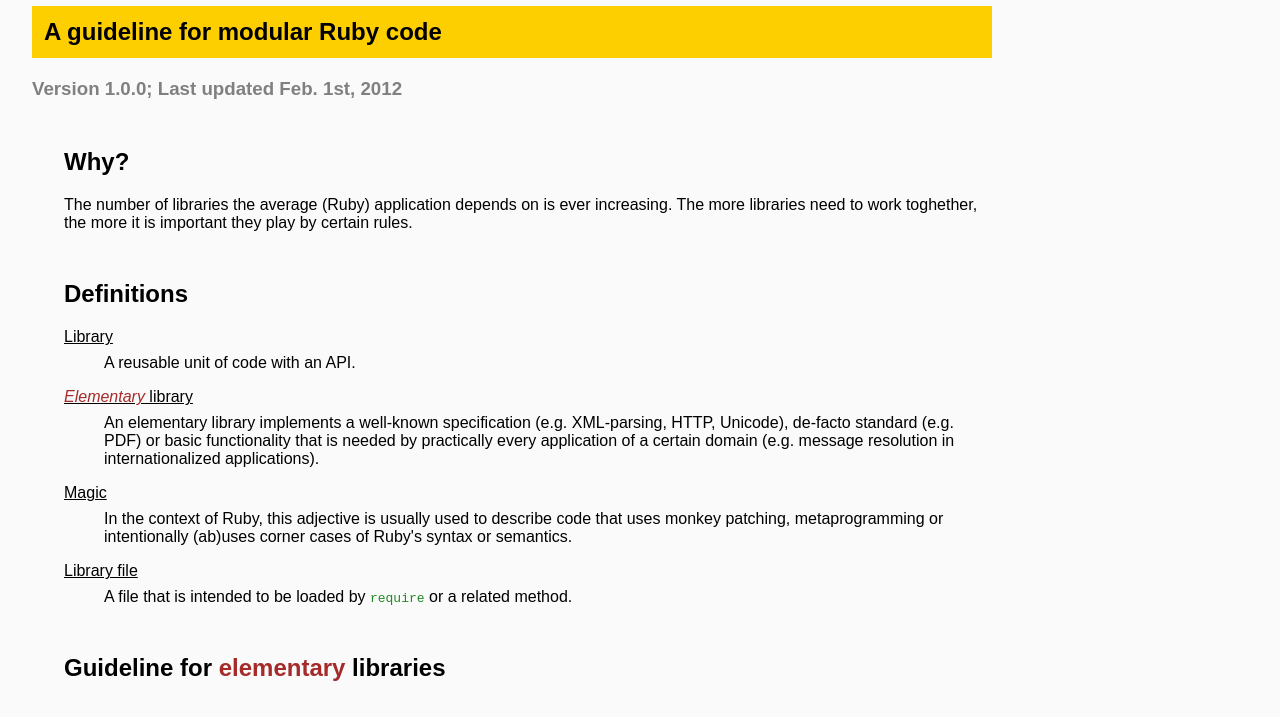
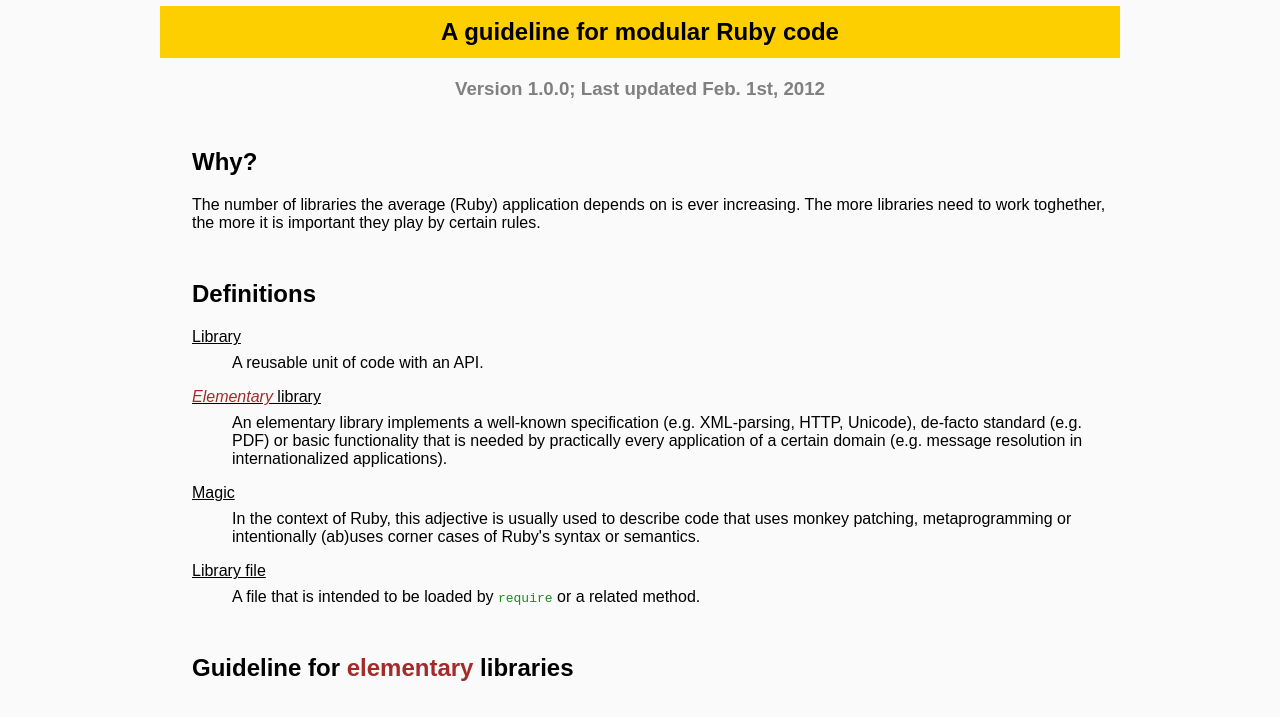
Before and after one commit to lang/lang.github.com, a plain HTML site: page resist.html in a window 1280 px wide. Shown: the part 84-801 px from the top of the page. Drawn offline with Linux system fonts and the light colour scheme.

Commit message:
resist.html styling: center body

```diff
--- a/resist.html
+++ b/resist.html
@@ -15,6 +15,11 @@
         font-family: sans-serif;
         max-width: 60em;
         margin: 2em;
+        margin-left: auto;
+        margin-right: auto;
+      }
+      body > hgroup {
+        text-align: center;
       }
       section > h1 {
         margin-top: 2em;
```
